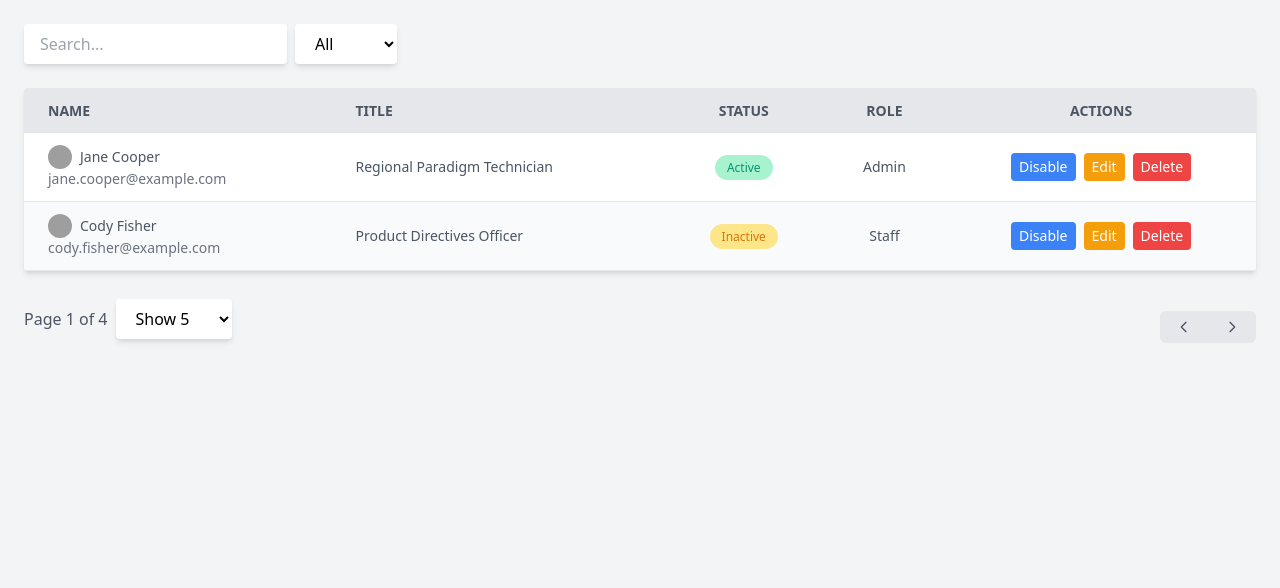
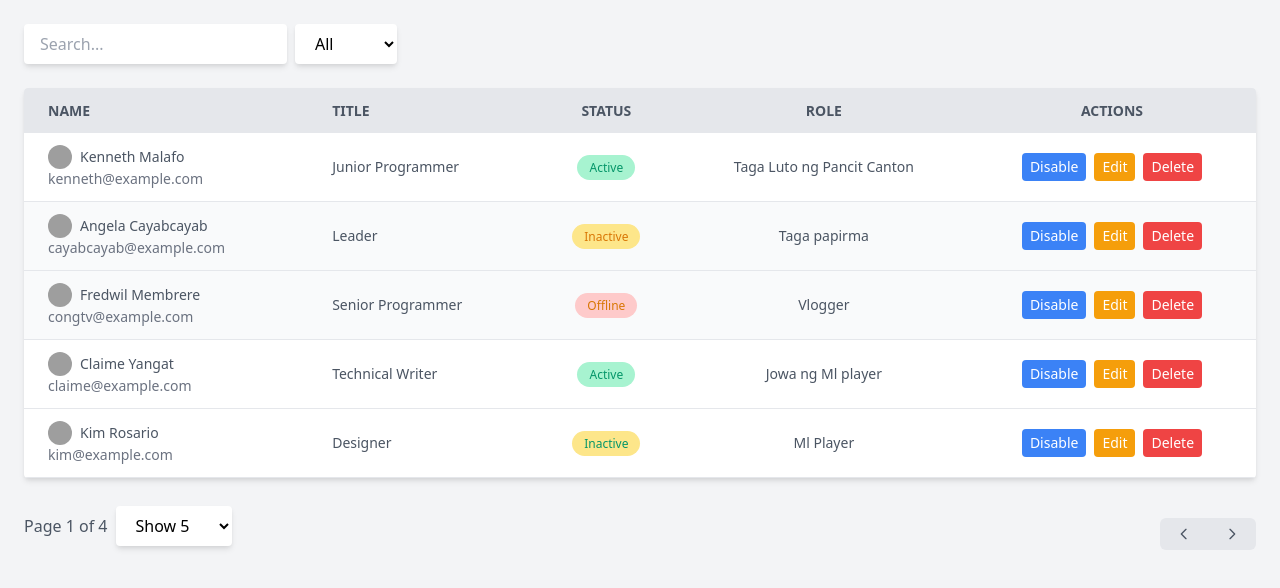
Before and after one commit to KennethMalafo/tailwind-table, a plain HTML site: page index.html in a window 1280 px wide. Drawn offline with nearby package versions, Linux system fonts and the light colour scheme; grey boxes are pictures that could not be loaded.

Commit message:
Design done

```diff
--- a/index.html
+++ b/index.html
@@ -37,20 +37,20 @@
                         <td class="py-3 px-6 text-left whitespace-nowrap">
                             <div class="flex items-center">
                                 <div class="mr-2">
-                                    <img class="w-6 h-6 rounded-full" src="https://randomuser.me/api/portraits/women/1.jpg" alt=""/>
+                                    <img class="w-6 h-6 rounded-full" src="https://randomuser.me/api/portraits/men/91.jpg" alt=""/>
                                 </div>
-                                <span>Jane Cooper</span>
+                                <span>Kenneth Malafo</span>
                             </div>
-                            <div class="text-gray-500">jane.cooper@example.com</div>
+                            <div class="text-gray-500">kenneth@example.com</div>
                         </td>
                         <td class="py-3 px-6 text-left">
-                            Regional Paradigm Technician
+                            Junior Programmer
                         </td>
                         <td class="py-3 px-6 text-center">
                             <span class="bg-green-200 text-green-600 py-1 px-3 rounded-full text-xs">Active</span>
                         </td>
                         <td class="py-3 px-6 text-center">
-                            Admin
+                            Taga Luto ng Pancit Canton
                         </td>
                         <td class="py-3 px-6 text-center">
                             <div class="flex justify-center item-center">
@@ -64,20 +64,101 @@
                         <td class="py-3 px-6 text-left whitespace-nowrap">
                             <div class="flex items-center">
                                 <div class="mr-2">
-                                    <img class="w-6 h-6 rounded-full" src="https://randomuser.me/api/portraits/men/2.jpg" alt=""/>
+                                    <img class="w-6 h-6 rounded-full" src="https://randomuser.me/api/portraits/women/6.jpg" alt=""/>
                                 </div>
-                                <span>Cody Fisher</span>
+                                <span>Angela Cayabcayab</span>
                             </div>
-                            <div class="text-gray-500">cody.fisher@example.com</div>
+                            <div class="text-gray-500">cayabcayab@example.com</div>
                         </td>
                         <td class="py-3 px-6 text-left">
-                            Product Directives Officer
+                            Leader
                         </td>
                         <td class="py-3 px-6 text-center">
                             <span class="bg-yellow-200 text-yellow-600 py-1 px-3 rounded-full text-xs">Inactive</span>
                         </td>
                         <td class="py-3 px-6 text-center">
-                            Staff
+                            Taga papirma
+                        </td>
+                        <td class="py-3 px-6 text-center">
+                            <div class="flex justify-center item-center">
+                                <button class="bg-blue-500 text-white px-2 py-1 rounded mr-2">Disable</button>
+                                <button class="bg-yellow-500 text-white px-2 py-1 rounded mr-2">Edit</button>
+                                <button class="bg-red-500 text-white px-2 py-1 rounded">Delete</button>
+                            </div>
+                        </td>
+                    </tr>
+                    <tr class="border-b border-gray-200 bg-gray-50 hover:bg-gray-100">
+                        <td class="py-3 px-6 text-left whitespace-nowrap">
+                            <div class="flex items-center">
+                                <div class="mr-2">
+                                    <img class="w-6 h-6 rounded-full" src="https://randomuser.me/api/portraits/men/11.jpg" alt=""/>
+                                </div>
+                                <span>Fredwil Membrere</span>
+                            </div>
+                            <div class="text-gray-500">congtv@example.com</div>
+                        </td>
+                        <td class="py-3 px-6 text-left">
+                            Senior Programmer
+                        </td>
+                        <td class="py-3 px-6 text-center">
+                            <span class="bg-red-200 text-yellow-600 py-1 px-3 rounded-full text-xs">Offline</span>
+                        </td>
+                        <td class="py-3 px-6 text-center">
+                            Vlogger
+                        </td>
+                        <td class="py-3 px-6 text-center">
+                            <div class="flex justify-center item-center">
+                                <button class="bg-blue-500 text-white px-2 py-1 rounded mr-2">Disable</button>
+                                <button class="bg-yellow-500 text-white px-2 py-1 rounded mr-2">Edit</button>
+                                <button class="bg-red-500 text-white px-2 py-1 rounded">Delete</button>
+                            </div>
+                        </td>
+                    </tr>
+                    <tr class="border-b border-gray-200 hover:bg-gray-100">
+                        <td class="py-3 px-6 text-left whitespace-nowrap">
+                            <div class="flex items-center">
+                                <div class="mr-2">
+                                    <img class="w-6 h-6 rounded-full" src="https://randomuser.me/api/portraits/women/1.jpg" alt=""/>
+                                </div>
+                                <span>Claime Yangat</span>
+                            </div>
+                            <div class="text-gray-500">claime@example.com</div>
+                        </td>
+                        <td class="py-3 px-6 text-left">
+                            Technical Writer
+                        </td>
+                        <td class="py-3 px-6 text-center">
+                            <span class="bg-green-200 text-green-600 py-1 px-3 rounded-full text-xs">Active</span>
+                        </td>
+                        <td class="py-3 px-6 text-center">
+                            Jowa ng Ml player
+                        </td>
+                        <td class="py-3 px-6 text-center">
+                            <div class="flex justify-center item-center">
+                                <button class="bg-blue-500 text-white px-2 py-1 rounded mr-2">Disable</button>
+                                <button class="bg-yellow-500 text-white px-2 py-1 rounded mr-2">Edit</button>
+                                <button class="bg-red-500 text-white px-2 py-1 rounded">Delete</button>
+                            </div>
+                        </td>
+                    </tr>
+                    <tr class="border-b border-gray-200 hover:bg-gray-100">
+                        <td class="py-3 px-6 text-left whitespace-nowrap">
+                            <div class="flex items-center">
+                                <div class="mr-2">
+                                    <img class="w-6 h-6 rounded-full" src="https://randomuser.me/api/portraits/men/23.jpg" alt=""/>
+                                </div>
+                                <span>Kim Rosario</span>
+                            </div>
+                            <div class="text-gray-500">kim@example.com</div>
+                        </td>
+                        <td class="py-3 px-6 text-left">
+                            Designer
+                        </td>
+                        <td class="py-3 px-6 text-center">
+                            <span class="bg-yellow-200 text-green-600 py-1 px-3 rounded-full text-xs">Inactive</span>
+                        </td>
+                        <td class="py-3 px-6 text-center">
+                            Ml Player
                         </td>
                         <td class="py-3 px-6 text-center">
                             <div class="flex justify-center item-center">
```
